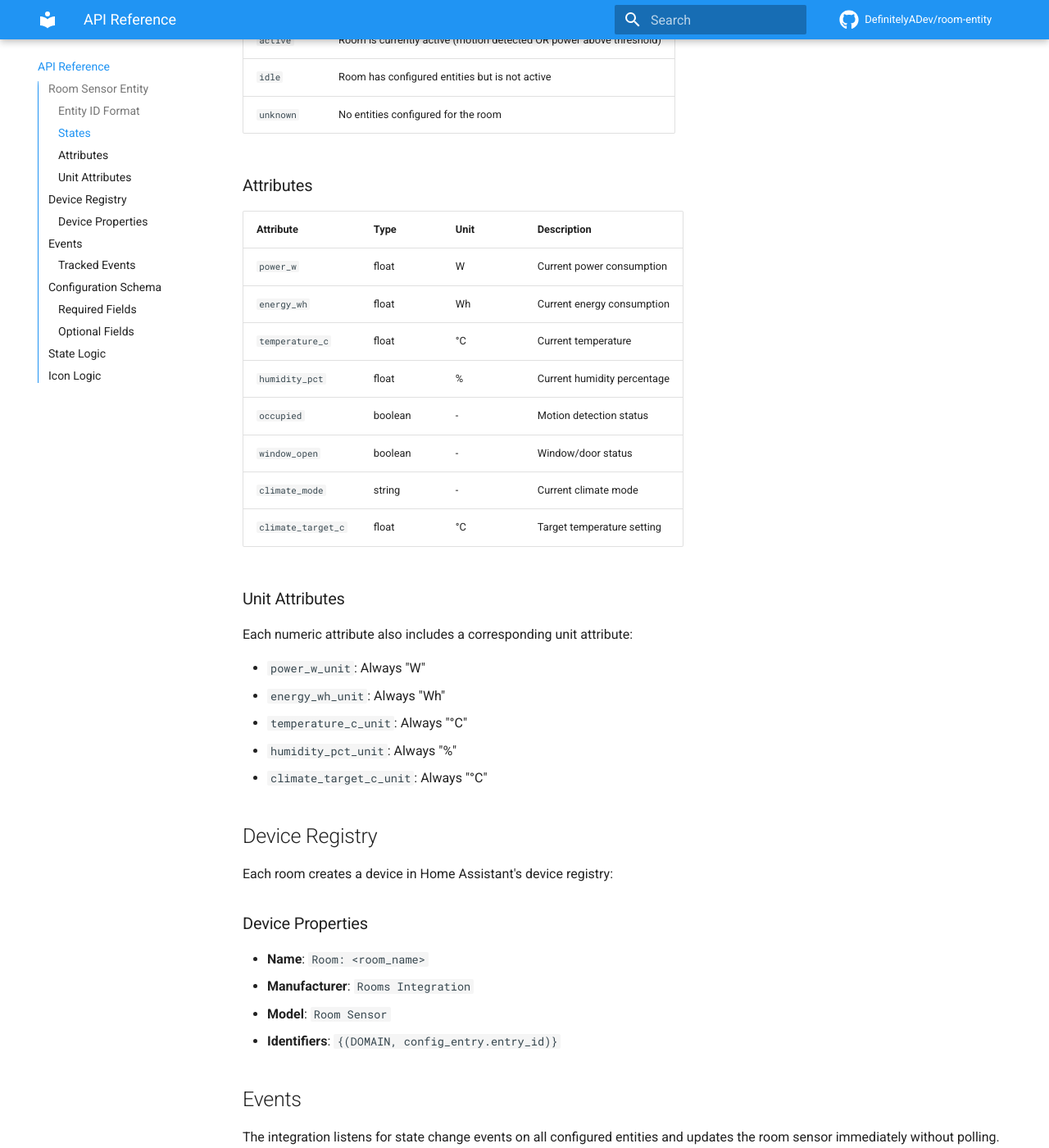
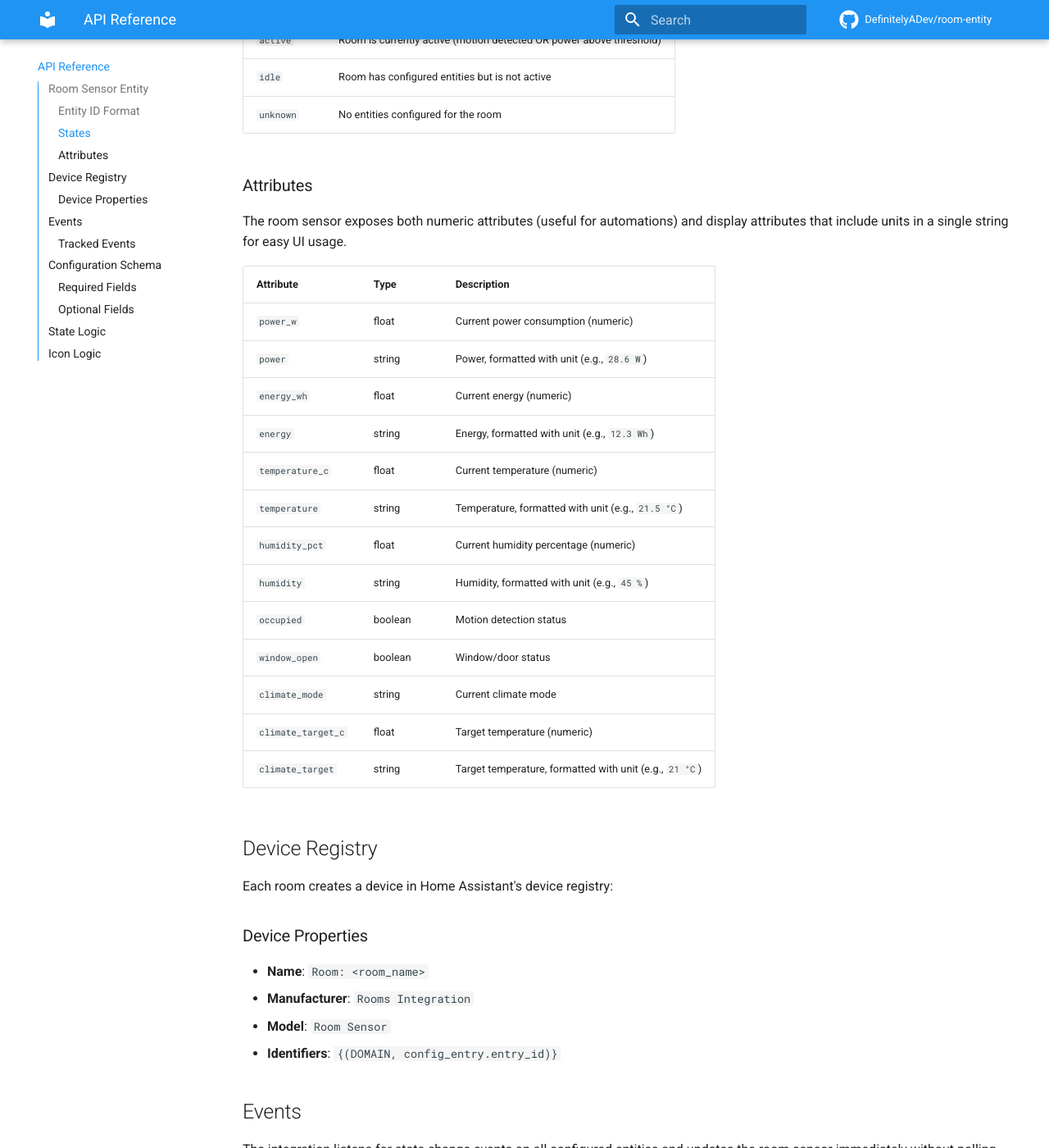
Before and after one commit to DefinitelyADev/custom-areas-integration, an MkDocs documentation site: the page built from docs/api.md, in a window 1280 px wide and 1400 px high, scrolled down 520 px. Shown: the whole window at 82% size. Built offline with MkDocs 1.6.1 and Material for MkDocs 9.7.7, drawn with Linux system fonts in a browser that asks for light colours; comment, search, counter and statistics services are not loaded.

Commit message:
chore: update changelog and attributes in room integration
Refactor attributes to include display-friendly values with units
(e.g., `power: "28.6 W"`). Remove separate unit attributes (`*_unit`)
to simplify dashboards while maintaining numeric values for automations.
This change enhances user experience in UI displays. Fix config flow
to correctly await async methods, ensuring adherence to type checks.

```diff
--- a/docs/api.md
+++ b/docs/api.md
@@ -19,26 +19,23 @@ sensor.room_<room_name>_summary
 
 ### Attributes
 
-| Attribute | Type | Unit | Description |
-|-----------|------|------|-------------|
-| `power_w` | float | W | Current power consumption |
-| `energy_wh` | float | Wh | Current energy consumption |
-| `temperature_c` | float | °C | Current temperature |
-| `humidity_pct` | float | % | Current humidity percentage |
-| `occupied` | boolean | - | Motion detection status |
-| `window_open` | boolean | - | Window/door status |
-| `climate_mode` | string | - | Current climate mode |
-| `climate_target_c` | float | °C | Target temperature setting |
+The room sensor exposes both numeric attributes (useful for automations) and display attributes that include units in a single string for easy UI usage.
 
-### Unit Attributes
-
-Each numeric attribute also includes a corresponding unit attribute:
-
-- `power_w_unit`: Always "W"
-- `energy_wh_unit`: Always "Wh"
-- `temperature_c_unit`: Always "°C"
-- `humidity_pct_unit`: Always "%"
-- `climate_target_c_unit`: Always "°C"
+| Attribute | Type | Description |
+|-----------|------|-------------|
+| `power_w` | float | Current power consumption (numeric) |
+| `power` | string | Power, formatted with unit (e.g., `28.6 W`) |
+| `energy_wh` | float | Current energy (numeric) |
+| `energy` | string | Energy, formatted with unit (e.g., `12.3 Wh`) |
+| `temperature_c` | float | Current temperature (numeric) |
+| `temperature` | string | Temperature, formatted with unit (e.g., `21.5 °C`) |
+| `humidity_pct` | float | Current humidity percentage (numeric) |
+| `humidity` | string | Humidity, formatted with unit (e.g., `45 %`) |
+| `occupied` | boolean | Motion detection status |
+| `window_open` | boolean | Window/door status |
+| `climate_mode` | string | Current climate mode |
+| `climate_target_c` | float | Target temperature (numeric) |
+| `climate_target` | string | Target temperature, formatted with unit (e.g., `21 °C`) |
 
 ## Device Registry
 
```
Also changed, not shown: CHANGELOG.md (+12 -0 lines), README.md (+5 -5 lines), docs/examples.md (+3 -3 lines), 3 other files.
